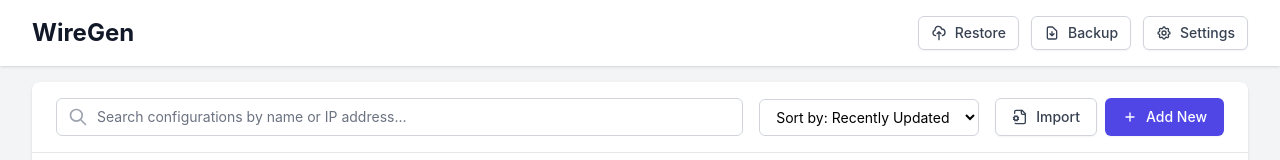
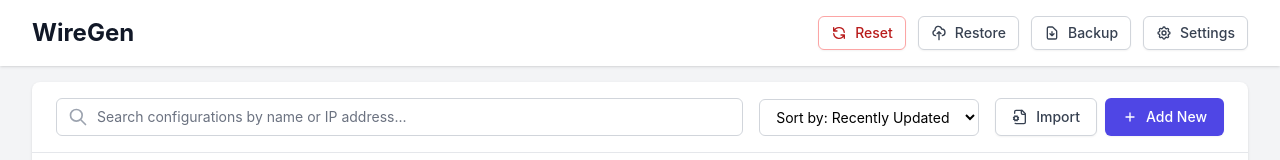
Before and after one commit to chengxuncc/wiregen, a React (Create React App) app: page / in a window 1280 px wide. Shown: the top 160 px of the page. Built offline with nearby package versions, Linux system fonts and the light colour scheme; the HTML template or start-up script is replaced by a standard one.

Commit message:
add reset

```diff
--- a/src/App.tsx
+++ b/src/App.tsx
@@ -23,7 +23,8 @@ const AppContent: React.FC = () => {
     handleEditConfig,
     handleDeleteConfig,
     handleSaveConfig,
-    handleExportConfig
+    handleExportConfig,
+    handleReset
   } = useConfigActions(navigateToView);
 
   const handleBack = () => {
@@ -43,6 +44,7 @@ const AppContent: React.FC = () => {
       onSettings={handleSettings}
       onBackup={handleBackup}
       onRestore={handleRestore}
+      onReset={handleReset}
       onHome={handleHome}
       showHeaderButtons={currentView === View.LIST}
     >
--- a/src/components/Layout.tsx
+++ b/src/components/Layout.tsx
@@ -1,15 +1,31 @@
-import React, { ReactNode } from 'react';
+import React, { ReactNode, useState } from 'react';
 
 interface LayoutProps {
   children: ReactNode;
   onSettings?: () => void;
   onBackup?: () => void;
   onRestore?: () => void;
+  onReset?: () => void;
   onHome?: () => void;
   showHeaderButtons?: boolean;
 }
 
-const Layout: React.FC<LayoutProps> = ({ children, onSettings, onBackup, onRestore, onHome, showHeaderButtons = true }) => {
+const Layout: React.FC<LayoutProps> = ({ children, onSettings, onBackup, onRestore, onReset, onHome, showHeaderButtons = true }) => {
+  const [showConfirmReset, setShowConfirmReset] = useState(false);
+
+  const handleResetClick = () => {
+    if (showConfirmReset) {
+      // Second click - actually reset
+      onReset?.();
+      setShowConfirmReset(false);
+    } else {
+      // First click - show confirmation
+      setShowConfirmReset(true);
+      // Auto-hide confirmation after 5 seconds
+      setTimeout(() => setShowConfirmReset(false), 5000);
+    }
+  };
+
   return (
     <div className="min-h-screen bg-gray-100 flex flex-col">
       <header className="bg-white shadow">
@@ -24,6 +40,22 @@ const Layout: React.FC<LayoutProps> = ({ children, onSettings, onBackup, onResto
             </h1>
             {showHeaderButtons && (
               <div className="flex space-x-3">
+                {onReset && (
+                  <button
+                    onClick={handleResetClick}
+                    className={`inline-flex items-center px-3 py-2 border shadow-sm text-sm leading-4 font-medium rounded-md focus:outline-none focus:ring-2 focus:ring-offset-2 transition-colors duration-200 ${
+                      showConfirmReset
+                        ? 'border-red-500 text-white bg-red-600 hover:bg-red-700 focus:ring-red-500'
+                        : 'border-red-300 text-red-700 bg-white hover:bg-red-50 focus:ring-red-500'
+                    }`}
+                    title={showConfirmReset ? 'Click again to confirm reset' : 'Reset All Data - This will delete all configurations and settings'}
+                  >
+                    <svg className="h-4 w-4 mr-2" fill="none" stroke="currentColor" viewBox="0 0 24 24">
+                      <path strokeLinecap="round" strokeLinejoin="round" strokeWidth={2} d="M4 4v5h.582m15.356 2A8.001 8.001 0 004.582 9m0 0H9m11 11v-5h-.581m0 0a8.003 8.003 0 01-15.357-2m15.357 2H15" />
+                    </svg>
+                    {showConfirmReset ? 'Confirm Reset' : 'Reset'}
+                  </button>
+                )}
                 {onRestore && (
                   <button
                     onClick={onRestore}
--- a/src/components/Settings.tsx
+++ b/src/components/Settings.tsx
@@ -277,9 +277,9 @@ const SettingsComponent: React.FC<SettingsProps> = ({ onBack }) => {
           <button
             type="button"
             onClick={handleUseAllDefaults}
-            className="inline-flex justify-center py-2 px-4 border border-gray-300 shadow-sm text-sm font-medium rounded-md text-gray-700 bg-white hover:bg-gray-50 focus:outline-none focus:ring-2 focus:ring-offset-2 focus:ring-indigo-500"
+            className="inline-flex justify-center py-2 px-4 border border-red-300 shadow-sm text-sm font-medium rounded-md text-red-700 bg-white hover:bg-red-50 focus:outline-none focus:ring-2 focus:ring-offset-2 focus:ring-red-500"
           >
-            Use All Defaults
+            Use Defaults
           </button>
           <button
             type="submit"
--- a/src/contexts/ConfigContext.tsx
+++ b/src/contexts/ConfigContext.tsx
@@ -11,6 +11,7 @@ interface ConfigContextType {
   getConfig: (id: string) => WireGuardConfig | undefined;
   settings: Settings;
   updateSettings: (settings: Settings) => void;
+  resetAllData: () => void;
 }
 
 const ConfigContext = createContext<ConfigContextType | undefined>(undefined);
@@ -120,6 +121,15 @@ export const ConfigProvider: React.FC<ConfigProviderProps> = ({ children }) => {
     setSettings(settings);
   };
 
+  const resetAllData = () => {
+    setConfigs([]);
+    setSettings(DEFAULT_SETTINGS);
+    if (isLocalStorageAvailable()) {
+      localStorage.removeItem('wireguardConfigs');
+      localStorage.removeItem('wireguardSettings');
+    }
+  };
+
   return (
     <ConfigContext.Provider value={{
       configs,
@@ -129,7 +139,8 @@ export const ConfigProvider: React.FC<ConfigProviderProps> = ({ children }) => {
       replaceAllConfigs,
       getConfig,
       settings,
-      updateSettings
+      updateSettings,
+      resetAllData
     }}>
       {children}
     </ConfigContext.Provider>
--- a/src/hooks/useConfigActions.ts
+++ b/src/hooks/useConfigActions.ts
@@ -11,7 +11,8 @@ export const useConfigActions = (navigateToView: (view: View, configId?: string)
     deleteConfig,
     replaceAllConfigs,
     settings,
-    updateSettings
+    updateSettings,
+    resetAllData
   } = useConfig();
 
   // Handle backing up all configurations and settings as JSON
@@ -166,6 +167,13 @@ export const useConfigActions = (navigateToView: (view: View, configId?: string)
     URL.revokeObjectURL(url);
   };
 
+  // Handle resetting all data with two-step confirmation
+  const handleReset = () => {
+    const configCount = configs.length;
+    resetAllData();
+    navigateToView(View.LIST);
+  };
+
   return {
     configs,
     settings,
@@ -181,6 +189,7 @@ export const useConfigActions = (navigateToView: (view: View, configId?: string)
     handleDeleteConfig,
     handleSaveConfig,
     handleExportConfig,
+    handleReset,
     generateWireGuardConfig
   };
 };
```
Also changed, not shown: src/components/ConfigList.tsx (line endings or trailing spaces).
